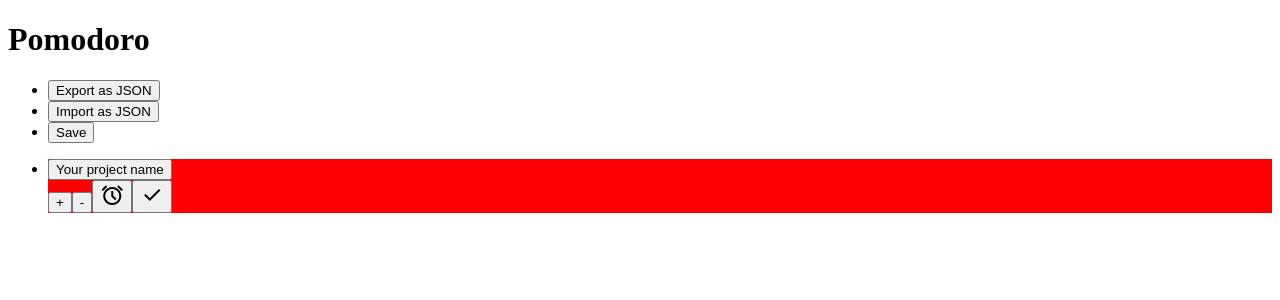
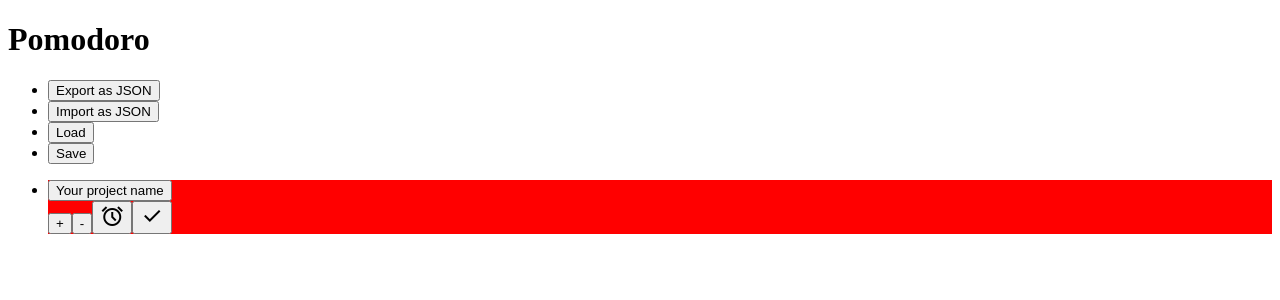
Before and after one commit to Maxime-Meteye/pomodoro, a Vue app: page / in a window 1280 px wide. Shown: the top 300 px of the page. Built offline with nearby package versions, Linux system fonts and the light colour scheme.

Commit message:
Saving and loading from

```diff
--- a/src/components/controlView.vue
+++ b/src/components/controlView.vue
@@ -3,21 +3,40 @@
     <div>
         <ul>
             <li>
-                <button @click="exportTree()" popovertarget="treeWindow">Export as JSON</button>
+                <button @click="exportTree()" popovertarget="popoverWindow">Export as JSON</button>
             </li>
             <li>
-                <button popovertarget="popoverWindow">Import as JSON</button>
+                <button popovertarget="popoverWindow" @click="popover_state = 'show_json'">Import as JSON</button>
             </li>
 			<li>
-                <button popovertarget="popoverWindow" @click="saveInLocalStorage">Save</button>
+                <button popovertarget="popoverWindow" @click="refreshKeys(true)">Load</button>
+            </li>
+			<li>
+                <button @click="saveInLocalStorage()">Save</button>
             </li>
         </ul>
-		<popover-view>
+		<popover-view v-if="popover_state == 'show_json'">
 			<form @submit.prevent="importTree(json_tree)">
 				<textarea v-model="json_tree"></textarea>
 				<button>Load</button>
 			</form>
 		</popover-view>
+		<popover-view v-if="popover_state == 'show_saved_projects'">
+
+			<div v-if="projects_keys.length == 0">
+				<p>No saved projects</p>
+			</div>
+
+			<ul v-else v-for="key in projects_keys">
+				<li>
+					<button @click="loadTreeFromLocalStorage(key)" popovertarget='popoverWindow'>
+						<h5>{{ key.title }}</h5>
+						<p>{{ key.creation }}</p>
+					</button>
+				</li>
+			</ul>
+		</popover-view>
+
     </div>
 </template>
 <script setup>
@@ -27,6 +46,8 @@ import {ref} from 'vue';
 
 const json_tree = ref();
 const taskStore = useTaskStore();
+const popover_state = ref("");
+const projects_keys = ref([]);
 
 const exportTree = ()=>{
     json_tree.value = taskStore.exportTreeAsJson();
@@ -36,17 +57,78 @@ const importTree = (tree)=>{
 }
 
 
+
+const loadTreeFromLocalStorage = (key)=>{
+	importTree(localStorage.getItem(key.id));
+	taskStore.key = key.id;
+	taskStore.creation = key.creation
+	taskStore.title = key.title
+}
+
 const saveInLocalStorage = ()=>{
+	/*Making the key and value that will be stored */
 	let tree = taskStore.exportTreeAsJson();
 
+	const key = {
+		id : taskStore.key,
+		creation : taskStore.creation_date,
+		title : taskStore.goals.title
+	}
+
+	//TODO Handle case where pom_key is null.
+	/*Fetching existing keys */
+	let json_keys = localStorage.getItem("pom_key")
+	if(json_keys === null){
+		json_keys = JSON.stringify([]);
+	}
+	const stored_keys = JSON.parse(json_keys)
+	console.log(typeof(stored_keys));
+	/*Whether key was saved in stored_keys or not */
+	let saved_status = 0;
+	/*Searching key with identic id */
+	for(const stored_key in stored_keys){
+		if(stored_keys[stored_key].id == key.id){
+			//actualising key with newer info
+			stored_keys[stored_key] = key;
+			saved_status = 1
+			break;
+		}
+	}
+	//if key wasn't saved no similar key was found we push it into the array.
+	if(saved_status === 0){
+		stored_keys.push(key);
+	}
+	/*Saving keys */
+	localStorage.setItem("pom_key", JSON.stringify(stored_keys))
+	localStorage.setItem(key.id, tree)
+
+	//TODO Handle feedback
+	console.log(localStorage);
 }
 
-localStorage.key = JSON.stringify(["1","2"])
+const refreshKeys = (open_popover = false)=>{
+	cleanLocalStorage();
+	projects_keys.value = JSON.parse(localStorage.getItem("pom_key"));
+	console.log(projects_keys.value);
+	if(open_popover){
+		popover_state.value = "show_saved_projects";
+		console.log(projects_keys.value);
+	}else{
+		popover_state.value = ""
+	}
+}
+
+const cleanLocalStorage = ()=>{
+	const stored_keys = JSON.parse(localStorage.getItem("pom_key"))
+	for(const key in stored_keys){
+		if(localStorage.getItem(stored_keys[key].id) === null){
+			stored_keys.splice(key,1);
+		}
+	}
+	localStorage.setItem("pom_key", JSON.stringify(stored_keys));
+}
 
 
-if(json_tree.value == undefined){
-	console.log(JSON.parse(localStorage.key))
-}
 
 /*
 	lookup localstorage.key if not empty
@@ -55,11 +137,6 @@ if(json_tree.value == undefined){
 			lookup localstorage[chosenkey] use try catch
 			when saving save under localstorage[chosenkey]
 */
-
-
-//localStorage.key
-
-console.log(localStorage);
 
 </script>
 
--- a/src/stores/taskStore.js
+++ b/src/stores/taskStore.js
@@ -3,7 +3,8 @@ import {ref,watch} from 'vue'
 
 export const useTaskStore =  defineStore('taskStore',()=>{
     let ID = ref(0);
-	const key = ref(); //TODO Generate key on init : timestamp/math.random
+	const creation_date = ref(Date.now());
+	const key = ref(`pom-${Math.random()}-${creation_date.value}`);
     const selected_goal = ref("")
 	const goals = ref({
           title: 'Your project name',
@@ -171,5 +172,5 @@ watch(goals,()=>{
   //console.log('watcher goals',goals.value)
 },{deep:false})
 
-return{goals,selected_goal,select_toggle,add_sub_goal, startTask, deleteFromTree, toggleTaskCompletion, exportTreeAsJson, loadTree}
+return{goals,selected_goal,creation_date, key,select_toggle,add_sub_goal, startTask, deleteFromTree, toggleTaskCompletion, exportTreeAsJson, loadTree}
 })
```
Also changed, not shown: 1 other file (tests, documents, lock files or other folders).
